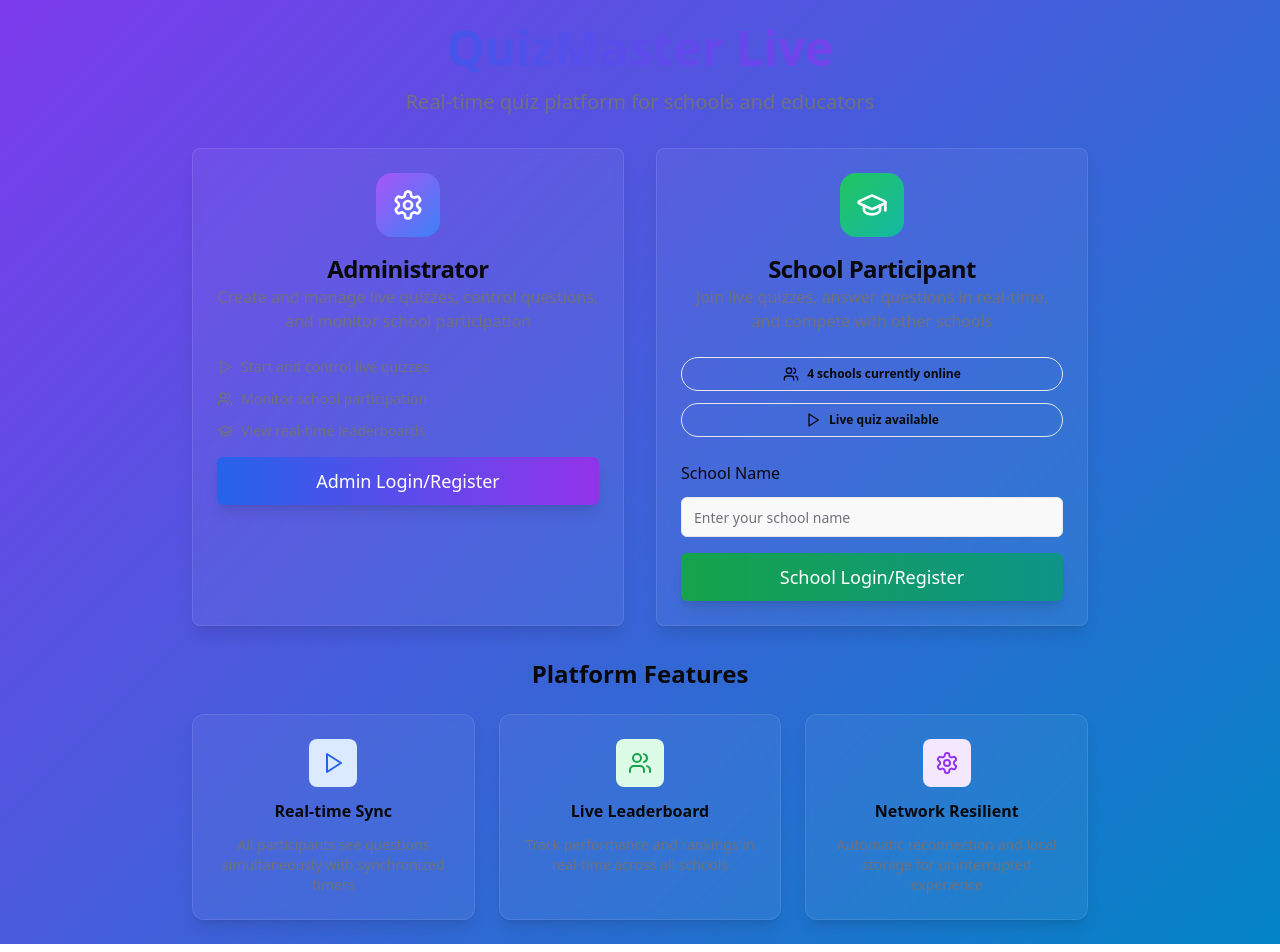
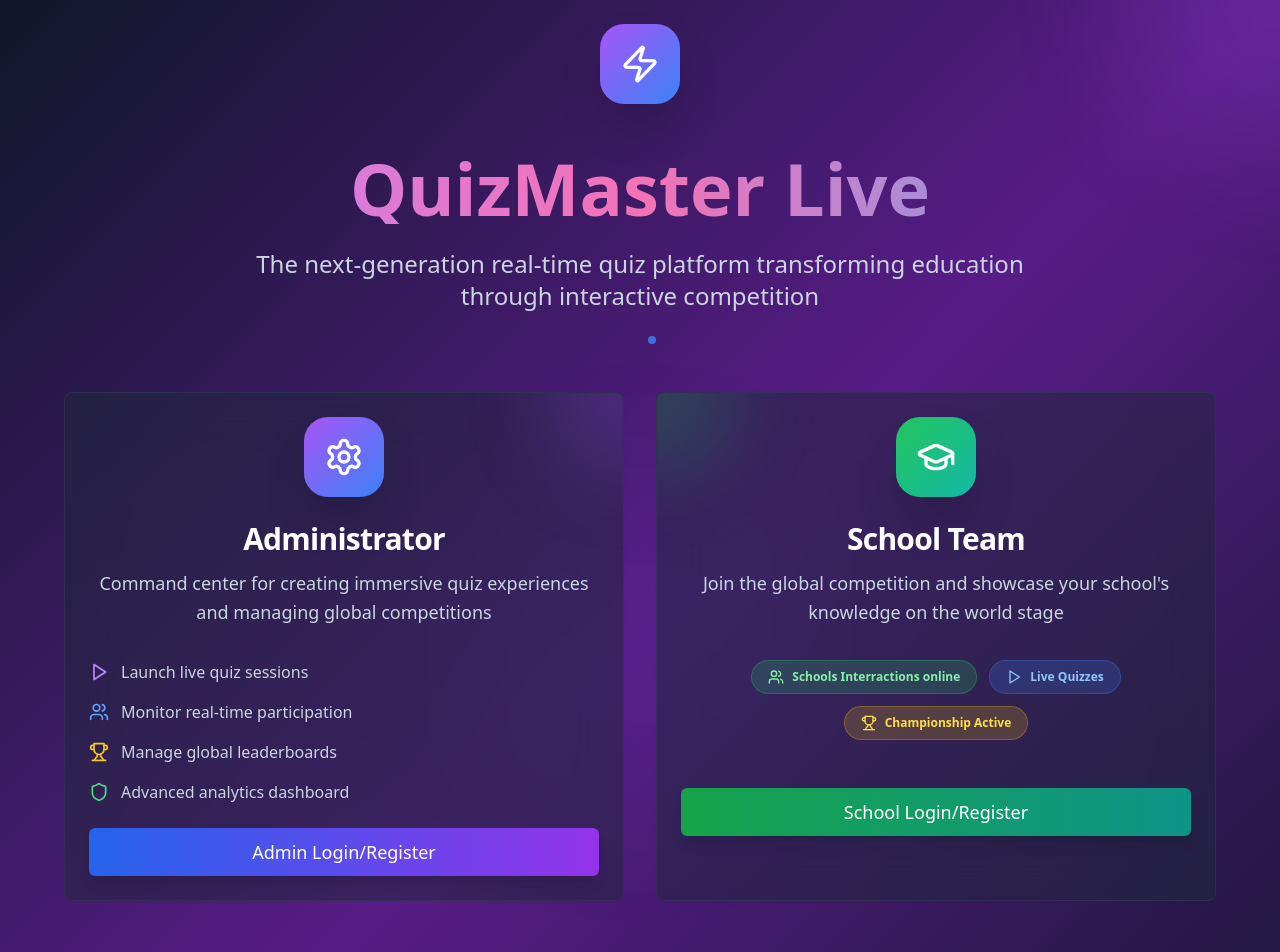
Before and after one commit to Stylishprogrammer/livequiz-sync-challenge, a React (Vite) app: page / in a window 1280 px wide. Shown: the top 952 px of the page. Built offline with nearby package versions, Linux system fonts and the light colour scheme.

Commit message:
Refactor: Update QuizSelector component design

```diff
--- a/src/components/QuizSelector.tsx
+++ b/src/components/QuizSelector.tsx
@@ -4,7 +4,7 @@ import { Card, CardContent, CardDescription, CardHeader, CardTitle } from '@/com
 import { Badge } from '@/components/ui/badge';
 import { Input } from '@/components/ui/input';
 import { Label } from '@/components/ui/label';
-import { Users, Play, Settings, GraduationCap } from 'lucide-react';
+import { Users, Play, Settings, GraduationCap, Zap, Trophy, Shield, Globe } from 'lucide-react';
 
 interface QuizSelectorProps {
   onRoleSelect: (role: 'admin' | 'school', schoolName?: string) => void;
@@ -12,6 +12,7 @@ interface QuizSelectorProps {
 
 export function QuizSelector({ onRoleSelect }: QuizSelectorProps) {
   const [schoolName, setSchoolName] = useState('');
+  const [hoveredCard, setHoveredCard] = useState<string | null>(null);
 
   const handleSchoolJoin = () => {
     if (schoolName.trim()) {
@@ -20,46 +21,76 @@ export function QuizSelector({ onRoleSelect }: QuizSelectorProps) {
   };
 
   return (
-    <div className="min-h-screen flex items-center justify-center p-6">
-      <div className="w-full max-w-4xl space-y-8">
-        {/* Header */}
-        <div className="text-center space-y-4">
-          <h1 className="text-5xl font-bold gradient-text">QuizMaster Live</h1>
-          <p className="text-xl text-muted-foreground">
-            Real-time quiz platform for schools and educators
-          </p>
+    <div className="min-h-screen bg-gradient-to-br from-slate-900 via-purple-900 to-slate-900 relative overflow-hidden">
+      {/* Animated Background Elements */}
+      <div className="absolute inset-0 overflow-hidden">
+        <div className="absolute -top-40 -right-40 w-80 h-80 bg-purple-500/20 rounded-full blur-3xl animate-pulse"></div>
+        <div className="absolute -bottom-40 -left-40 w-80 h-80 bg-blue-500/20 rounded-full blur-3xl animate-pulse delay-1000"></div>
+        <div className="absolute top-1/2 left-1/2 transform -translate-x-1/2 -translate-y-1/2 w-96 h-96 bg-indigo-500/10 rounded-full blur-3xl animate-pulse delay-500"></div>
       </div>
 
-        {/* Role Selection Cards */}
+      <div className="relative z-10 flex items-center justify-center min-h-screen p-6">
+        <div className="w-full max-w-6xl space-y-12">
+          {/* Enhanced Header */}
+          <div className="text-center space-y-6">
+            <div className="inline-flex items-center justify-center w-20 h-20 bg-gradient-to-br from-purple-500 to-blue-500 rounded-3xl mb-6 shadow-2xl">
+              <Zap className="h-10 w-10 text-white" />
+            </div>
+            <h1 className="text-6xl md:text-7xl font-bold bg-gradient-to-r from-purple-400 via-pink-400 to-blue-400 bg-clip-text text-transparent">
+              QuizMaster Live
+            </h1>
+            <p className="text-xl md:text-2xl text-slate-300 max-w-3xl mx-auto leading-relaxed">
+              The next-generation real-time quiz platform transforming education through interactive competition
+            </p>
+            <div className="flex items-center justify-center gap-6 text-sm text-slate-400">
+              <div className="flex items-center gap-2">
+
+              </div>
+              <div className="flex items-center gap-2">
+                <div className="w-2 h-2 bg-blue-500 rounded-full animate-pulse"></div>
+
+              </div>
+            </div>
+          </div>
+
+          {/* Enhanced Role Selection Cards */}
           <div className="grid md:grid-cols-2 gap-8">
             {/* Admin Card */}
-          <Card className="glass-card border-0 hover:scale-105 transition-all duration-300">
-            <CardHeader className="text-center space-y-4">
-              <div className="mx-auto w-16 h-16 bg-gradient-to-br from-purple-500 to-blue-500 rounded-2xl flex items-center justify-center">
-                <Settings className="h-8 w-8 text-white" />
+            <Card
+              className="group relative bg-slate-800/50 backdrop-blur-xl border-slate-700/50 hover:border-purple-500/50 transition-all duration-500 overflow-hidden"
+              onMouseEnter={() => setHoveredCard('admin')}
+              onMouseLeave={() => setHoveredCard(null)}
+            >
+              <div className="absolute inset-0 bg-gradient-to-br from-purple-500/10 to-blue-500/10 opacity-0 group-hover:opacity-100 transition-opacity duration-500"></div>
+              <div className="absolute -top-20 -right-20 w-40 h-40 bg-purple-500/20 rounded-full blur-2xl group-hover:scale-150 transition-transform duration-700"></div>
+
+              <CardHeader className="relative text-center space-y-6 pb-8">
+                <div className="mx-auto w-20 h-20 bg-gradient-to-br from-purple-500 to-blue-500 rounded-3xl flex items-center justify-center shadow-2xl group-hover:scale-110 transition-transform duration-300">
+                  <Settings className="h-10 w-10 text-white" />
                 </div>
                 <div>
-                <CardTitle className="text-2xl">Administrator</CardTitle>
-                <CardDescription className="text-base">
-                  Create and manage live quizzes, control questions, and monitor school participation
+                  <CardTitle className="text-3xl font-bold text-white mb-3">Administrator</CardTitle>
+                  <CardDescription className="text-lg text-slate-300 leading-relaxed">
+                    Command center for creating immersive quiz experiences and managing global competitions
                   </CardDescription>
                 </div>
               </CardHeader>
-            <CardContent className="space-y-4">
-              <div className="space-y-3">
-                <div className="flex items-center gap-2 text-sm text-muted-foreground">
-                  <Play className="h-4 w-4" />
-                  <span>Start and control live quizzes</span>
+
+              <CardContent className="relative space-y-6">
+                <div className="grid gap-4">
+                  {[
+                    { icon: Play, text: "Launch live quiz sessions", color: "text-purple-400" },
+                    { icon: Users, text: "Monitor real-time participation", color: "text-blue-400" },
+                    { icon: Trophy, text: "Manage global leaderboards", color: "text-yellow-400" },
+                    { icon: Shield, text: "Advanced analytics dashboard", color: "text-green-400" }
+                  ].map((feature, index) => (
+                    <div key={index} className="flex items-center gap-3 text-slate-300 group-hover:text-white transition-colors duration-300">
+                      <feature.icon className={`h-5 w-5 ${feature.color}`} />
+                      <span>{feature.text}</span>
                     </div>
-                <div className="flex items-center gap-2 text-sm text-muted-foreground">
-                  <Users className="h-4 w-4" />
-                  <span>Monitor school participation</span>
+                  ))}
                 </div>
-                <div className="flex items-center gap-2 text-sm text-muted-foreground">
-                  <GraduationCap className="h-4 w-4" />
-                  <span>View real-time leaderboards</span>
-                </div>
-              </div>
+
                 <Button
                   onClick={() => onRoleSelect('admin')}
                   className="w-full quiz-button-primary text-lg py-6"
@@ -70,42 +101,43 @@ export function QuizSelector({ onRoleSelect }: QuizSelectorProps) {
             </Card>
 
             {/* School Card */}
-          <Card className="glass-card border-0 hover:scale-105 transition-all duration-300">
-            <CardHeader className="text-center space-y-4">
-              <div className="mx-auto w-16 h-16 bg-gradient-to-br from-green-500 to-teal-500 rounded-2xl flex items-center justify-center">
-                <GraduationCap className="h-8 w-8 text-white" />
+            <Card
+              className="group relative bg-slate-800/50 backdrop-blur-xl border-slate-700/50 hover:border-green-500/50 transition-all duration-500 overflow-hidden"
+              onMouseEnter={() => setHoveredCard('school')}
+              onMouseLeave={() => setHoveredCard(null)}
+            >
+              <div className="absolute inset-0 bg-gradient-to-br from-green-500/10 to-teal-500/10 opacity-0 group-hover:opacity-100 transition-opacity duration-500"></div>
+              <div className="absolute -top-20 -left-20 w-40 h-40 bg-green-500/20 rounded-full blur-2xl group-hover:scale-150 transition-transform duration-700"></div>
+
+              <CardHeader className="relative text-center space-y-6 pb-8">
+                <div className="mx-auto w-20 h-20 bg-gradient-to-br from-green-500 to-teal-500 rounded-3xl flex items-center justify-center shadow-2xl group-hover:scale-110 transition-transform duration-300">
+                  <GraduationCap className="h-10 w-10 text-white" />
                 </div>
                 <div>
-                <CardTitle className="text-2xl">School Participant</CardTitle>
-                <CardDescription className="text-base">
-                  Join live quizzes, answer questions in real-time, and compete with other schools
+                  <CardTitle className="text-3xl font-bold text-white mb-3">School Team</CardTitle>
+                  <CardDescription className="text-lg text-slate-300 leading-relaxed">
+                    Join the global competition and showcase your school's knowledge on the world stage
                   </CardDescription>
                 </div>
               </CardHeader>
-            <CardContent className="space-y-4">
-              <div className="space-y-3 mb-6">
-                <Badge variant="outline" className="w-full justify-center py-2">
+
+              <CardContent className="relative space-y-6">
+                <div className="flex flex-wrap gap-3 justify-center mb-6">
+                  <Badge className="bg-green-500/20 text-green-300 border-green-500/30 px-4 py-2">
                     <Users className="h-4 w-4 mr-2" />
-                  4 schools currently online
+                     Schools Interractions online
                   </Badge>
-                <Badge variant="outline" className="w-full justify-center py-2">
+                  <Badge className="bg-blue-500/20 text-blue-300 border-blue-500/30 px-4 py-2">
                     <Play className="h-4 w-4 mr-2" />
-                  Live quiz available
+                     Live Quizzes
+                  </Badge>
+                  <Badge className="bg-yellow-500/20 text-yellow-300 border-yellow-500/30 px-4 py-2">
+                    <Trophy className="h-4 w-4 mr-2" />
+                    Championship Active
                   </Badge>
                 </div>
 
-              <div className="space-y-3">
-                <Label htmlFor="schoolName" className="text-base">School Name</Label>
-                <Input
-                  id="schoolName"
-                  type="text"
-                  placeholder="Enter your school name"
-                  value={schoolName}
-                  onChange={(e) => setSchoolName(e.target.value)}
-                  className="text-base py-3"
-                  onKeyPress={(e) => e.key === 'Enter' && handleSchoolJoin()}
-                />
-              </div>
+
 
                  <Button
                 onClick={() => onRoleSelect('school')}
@@ -117,38 +149,53 @@ export function QuizSelector({ onRoleSelect }: QuizSelectorProps) {
             </Card>
           </div>
 
-        {/* Features */}
-        <div className="text-center space-y-6">
-          <h2 className="text-2xl font-semibold">Platform Features</h2>
-          <div className="grid grid-cols-1 md:grid-cols-3 gap-6">
-            <div className="glass-card p-6 space-y-3">
-              <div className="w-12 h-12 bg-blue-100 rounded-lg flex items-center justify-center mx-auto">
-                <Play className="h-6 w-6 text-blue-600" />
+          {/* Enhanced Features Section */}
+          <div className="text-center space-y-8">
+            <h2 className="text-4xl font-bold text-white">Platform Features</h2>
+            <div className="grid grid-cols-1 md:grid-cols-4 gap-6">
+              {[
+                {
+                  icon: Zap,
+                  title: "Lightning Fast",
+                  description: "Sub-second response times with global CDN",
+                  color: "from-yellow-400 to-orange-500",
+                  bgColor: "bg-yellow-500/10"
+                },
+                {
+                  icon: Globe,
+                  title: "Global Scale",
+                  description: "Connect schools worldwide in real-time",
+                  color: "from-blue-400 to-purple-500",
+                  bgColor: "bg-blue-500/10"
+                },
+                {
+                  icon: Trophy,
+                  title: "Live Rankings",
+                  description: "Dynamic leaderboards with instant updates",
+                  color: "from-green-400 to-teal-500",
+                  bgColor: "bg-green-500/10"
+                },
+                {
+                  icon: Shield,
+                  title: "Enterprise Ready",
+                  description: "Bank-grade security and 99.9% uptime",
+                  color: "from-purple-400 to-pink-500",
+                  bgColor: "bg-purple-500/10"
+                }
+              ].map((feature, index) => (
+                <div key={index} className="group relative">
+                  <div className={`absolute inset-0 ${feature.bgColor} rounded-2xl blur-xl group-hover:blur-2xl transition-all duration-500 opacity-0 group-hover:opacity-100`}></div>
+                  <Card className="relative bg-slate-800/50 backdrop-blur-xl border-slate-700/50 hover:border-slate-600 transition-all duration-300 group-hover:scale-105">
+                    <CardContent className="p-8 text-center space-y-4">
+                      <div className={`inline-flex w-16 h-16 bg-gradient-to-br ${feature.color} rounded-2xl items-center justify-center shadow-2xl`}>
+                        <feature.icon className="h-8 w-8 text-white" />
                       </div>
-              <h3 className="font-semibold">Real-time Sync</h3>
-              <p className="text-sm text-muted-foreground">
-                All participants see questions simultaneously with synchronized timers
-              </p>
+                      <h3 className="text-xl font-bold text-white">{feature.title}</h3>
+                      <p className="text-slate-400 leading-relaxed">{feature.description}</p>
+                    </CardContent>
+                  </Card>
                 </div>
-
-            <div className="glass-card p-6 space-y-3">
-              <div className="w-12 h-12 bg-green-100 rounded-lg flex items-center justify-center mx-auto">
-                <Users className="h-6 w-6 text-green-600" />
-              </div>
-              <h3 className="font-semibold">Live Leaderboard</h3>
-              <p className="text-sm text-muted-foreground">
-                Track performance and rankings in real-time across all schools
-              </p>
-            </div>
-
-            <div className="glass-card p-6 space-y-3">
-              <div className="w-12 h-12 bg-purple-100 rounded-lg flex items-center justify-center mx-auto">
-                <Settings className="h-6 w-6 text-purple-600" />
-              </div>
-              <h3 className="font-semibold">Network Resilient</h3>
-              <p className="text-sm text-muted-foreground">
-                Automatic reconnection and local storage for uninterrupted experience
-              </p>
+              ))}
             </div>
           </div>
         </div>
```
Lines whose indentation alone changed are shown as unchanged.
